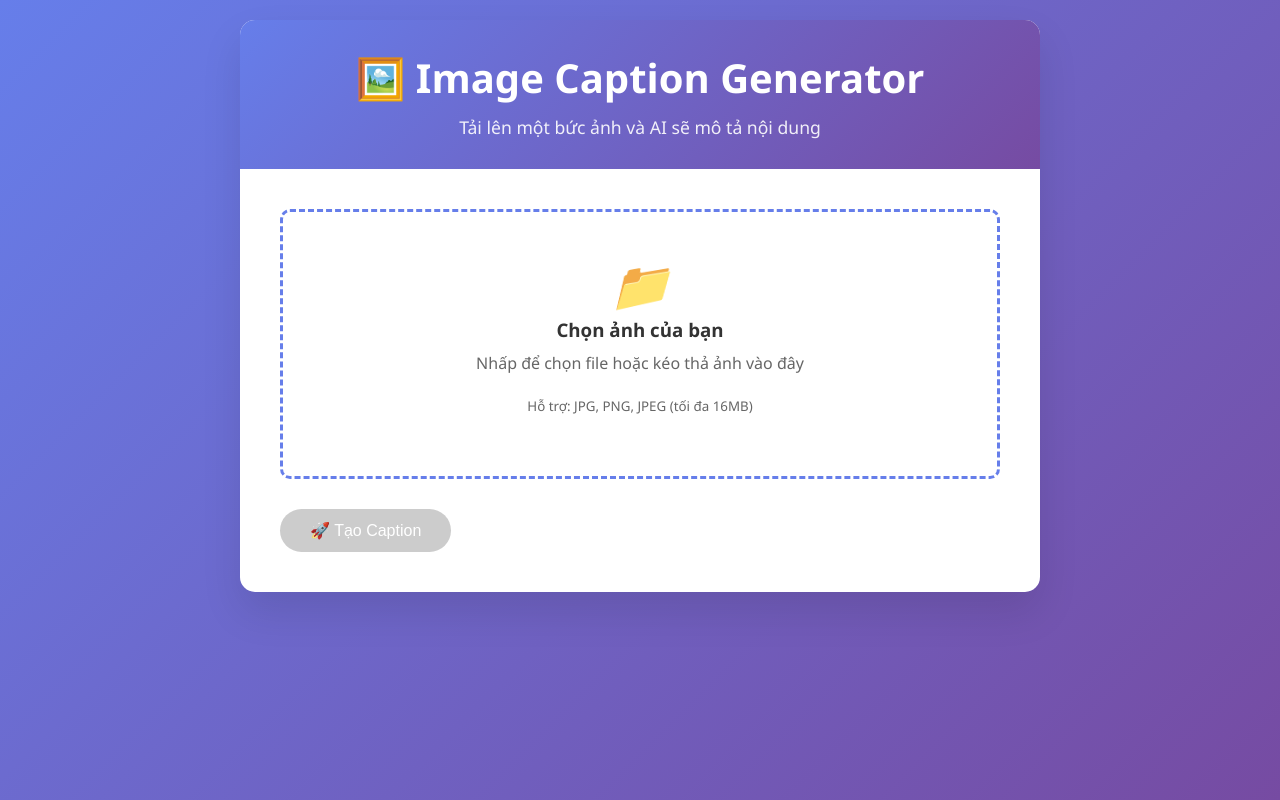
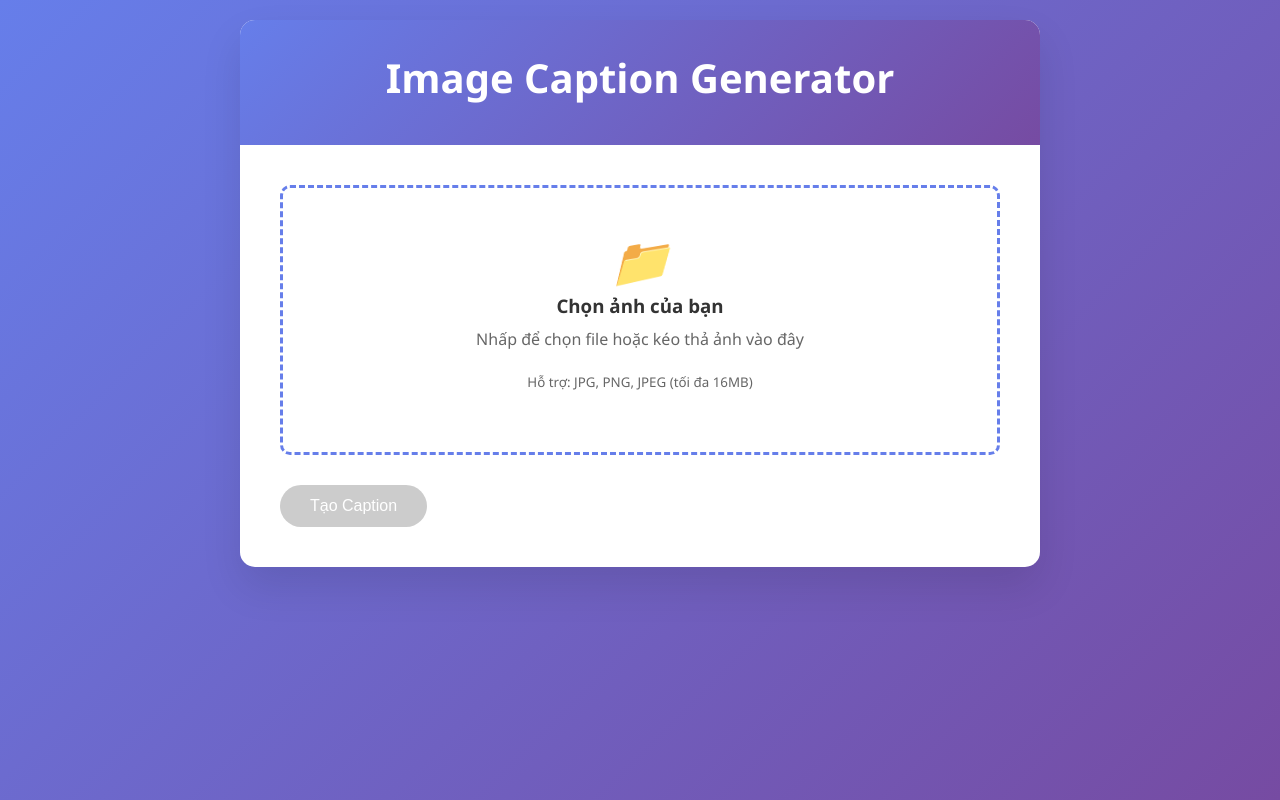
Before and after one commit to Bao112003/image-caption-Flask, a Flask app: page / in a window 1280 px wide. Run offline with Flask 3, Linux system fonts and the light colour scheme.

Commit message:
ok r đấy

```diff
--- a/app.py
+++ b/app.py
@@ -331,7 +331,7 @@ if __name__ == '__main__':
     load_models()
 
     if model and tokenizer and feature_model:
-        port = int(os.environ.get('PORT', 5000))
-        app.run(host='0.0.0.0', port=port)
+        print("Flask app running on http://localhost:5000")
+        app.run(debug=True, host='0.0.0.0', port=5000)
     else:
         print("Cannot start app due to model loading errors")
--- a/templates/index.html
+++ b/templates/index.html
@@ -170,8 +170,8 @@
 <body>
     <div class="container">
         <div class="header">
-            <h1>🖼️ Image Caption Generator</h1>
-            <p>Tải lên một bức ảnh và AI sẽ mô tả nội dung</p>
+            <h1> Image Caption Generator</h1>
+
         </div>
 
         <div class="content">
@@ -185,22 +185,22 @@
             <input type="file" id="fileInput" class="file-input" accept="image/*">
 
             <button class="btn" onclick="predictCaption()" id="predictBtn" disabled>
-                🚀 Tạo Caption
+                 Tạo Caption
             </button>
 
             <div class="loading" id="loading">
                 <div class="spinner"></div>
-                <p>AI đang phân tích ảnh và tạo caption...</p>
+                <p> đang phân tích ảnh và tạo caption...</p>
             </div>
 
             <div class="error" id="error"></div>
 
             <div class="result-area" id="resultArea">
-                <h3>📸 Ảnh của bạn:</h3>
+
                 <img id="previewImage" class="preview-image" src="" alt="Preview">
 
                 <div class="caption-box">
-                    <h3>📝 Caption được tạo:</h3>
+                    <h3>Caption :</h3>
                     <p class="caption-text" id="captionText"></p>
                 </div>
 
```
Also changed, not shown: static/uploads/temp_11dd3eeba39d2da6.jpg (added), static/uploads/temp_3e91d0867bfe6371.jpg (added), static/uploads/temp_94e429ba33db4ea1.jpg (added), static/uploads/temp_a09fd197160cda25.jpg (added), static/uploads/temp_a3f529770397a8a2.jpg (added), static/uploads/temp_db01d161e0195c5e.jpg (added).
